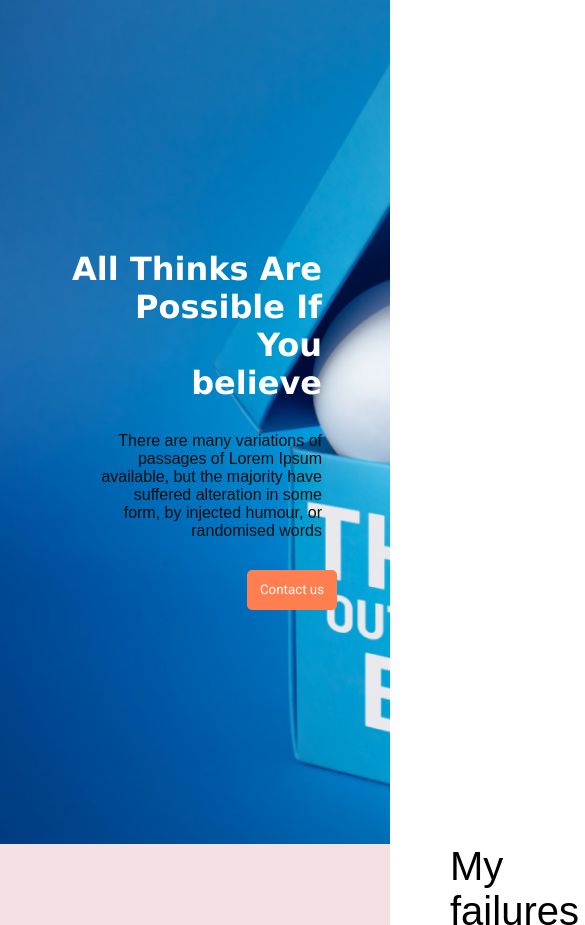
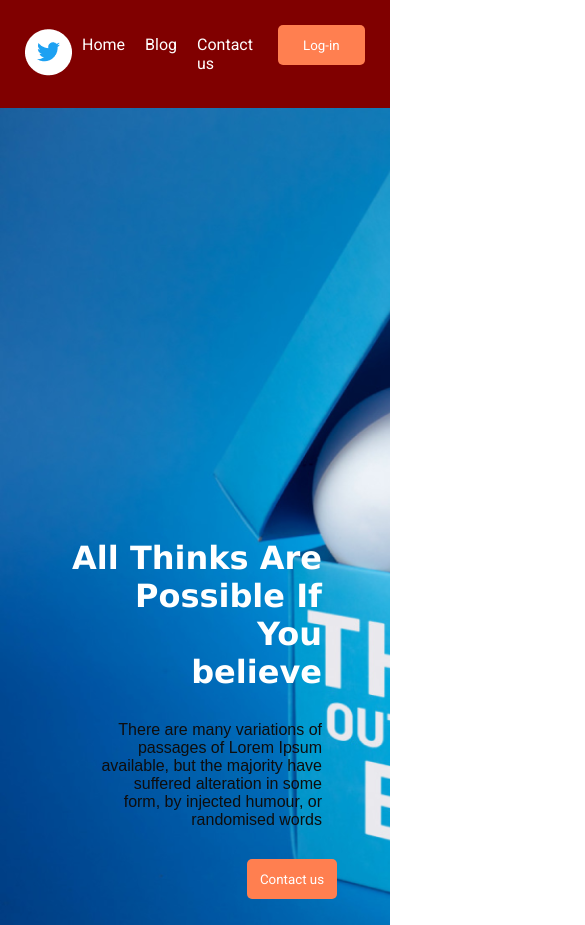
Before and after one commit to wasib800/update-new-year, a plain HTML site: page index.html in a window 390 px wide. Shown: the top 925 px of the page, 585 px wide, since content can reach past the window. Drawn offline with Linux system fonts and the light colour scheme.

Commit message:
demo final cdommit

```diff
--- a/index.html
+++ b/index.html
@@ -16,6 +16,19 @@
 
 <body>
     <section>
+        <div class="nav-container">
+            <div class="left-nav">
+                <img src="/images/icons/twitter.png" alt="" srcset="">
+            </div>
+            <div class="right-nav">
+                <ul>
+                    <li>Home</li>
+                    <li>Blog</li>
+                    <li>Contact us</li>
+                </ul>
+                <button class="btn-1">Log-in</button>
+            </div>
+        </div>
         <header class="header-container">
             <div class="header-title">
                 <h1 class="frist-title">All Thinks Are <br>
--- a/style.css
+++ b/style.css
@@ -5,7 +5,25 @@
     font-family: 'Poppins', sans-serif;
     font-family: 'Roboto', sans-serif;
 }
-
+.nav-container{
+    display: flex;
+    justify-content: space-between;
+    align-items: center;
+    background-color: maroon;
+    padding: 25px;
+}
+.right-nav {
+    display: flex;
+    justify-content: space-between;
+}
+ul{
+    list-style: none;
+    display: flex;
+}
+li{
+    margin: 10px;
+    color: white;
+}
 .header-container {
     background-image: url(/images/banner/banner3.png);
     background-blend-mode: overlay;
@@ -45,7 +63,14 @@
     margin-top: 15px;
     text-align: center;
 }
-
+.btn-1{
+    height: 40px;
+    width: 90px;
+    background-color: coral;
+    border: none;
+    border-radius: 5px;
+    color: white;
+}
 .header-title {
     text-align: end;
     margin: 35px;
@@ -141,3 +166,95 @@
    background-color: rgb(83, 3, 23);
     border-radius: 5px;
 }
+
+/* using media query part */
+
+@media screen and (max-width: 576px){
+    .header-container{
+        flex-direction: column;
+        margin: auto;
+
+    }
+    .second-part-container{
+        flex-direction: column;
+       padding: 25px;
+    }
+    .third-part-container{
+        flex-direction: column;
+    }
+    .footer-contaoiner{
+        flex-direction: column;
+        padding: 25px;
+        width: 100%;
+    }
+    .subscribe{
+
+        width: 100%;
+    }
+
+}
+@media screen and (max-width: 768px){
+    .header-container{
+        /* max-resolution: 1140px; */
+
+
+    }
+    .second-part-container{
+        flex-direction: column;
+    }
+    .third-part-container{
+        flex-direction: column;
+    }
+    .footer-contaoiner{
+        flex-direction: column;
+    }
+
+}
+@media screen and (max-width: 992px){
+    .header-container{
+        max-resolution: 1140px;
+
+    }
+    .second-part-container{
+        flex-direction: column;
+    }
+    .third-part-container{
+        flex-direction: column;
+    }
+    .footer-contaoiner{
+        /* flex-direction: column; */
+    }
+
+}
+/* @media screen and (max-width: 1200px){
+    .header-container{
+        max-resolution: 1140px;
+
+    }
+    .second-part-container{
+        flex-direction: column;
+    }
+    .third-part-container{
+        flex-direction: column;
+    }
+    .footer-contaoiner{
+        flex-direction: column;
+    }
+
+} */
+/* @media screen and (max-width: 1400px){
+    .header-container{
+
+
+    }
+    .second-part-container{
+        flex-direction: column;
+    }
+    .third-part-container{
+        flex-direction: column;
+    }
+    .footer-contaoiner{
+        flex-direction: column;
+    }
+
+} */
```
